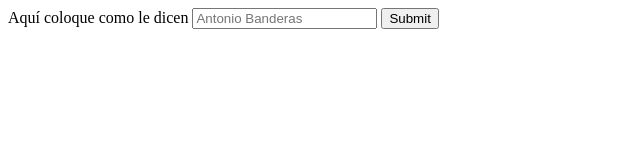
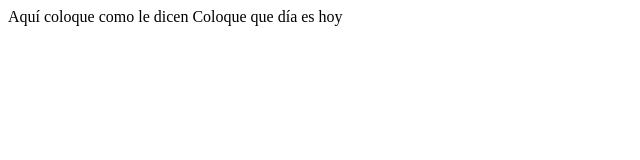
Before and after one commit to Bellota22/blog, a plain HTML site: page practica.html in a window 1280 px wide. Shown: the whole page, without its empty margins (0-640 px from the left). Drawn offline with Linux system fonts and the light colour scheme.

Commit message:
borre el boton de input del nombre y coloque un neuvo texto para colocar la fecha

```diff
--- a/practica.html
+++ b/practica.html
@@ -10,8 +10,9 @@
     <form action="">
         <label for="nombre:">
             <span>Aquí coloque como le dicen</span>
-            <input type="text" id="nombre" name="nombre" placeholder="Antonio Banderas" required>
-            <input type= submit>
+        </label>
+        <label for="fecha">
+            <span>Coloque que día es hoy</span>
         </label>
     </form>
 </body>
```
